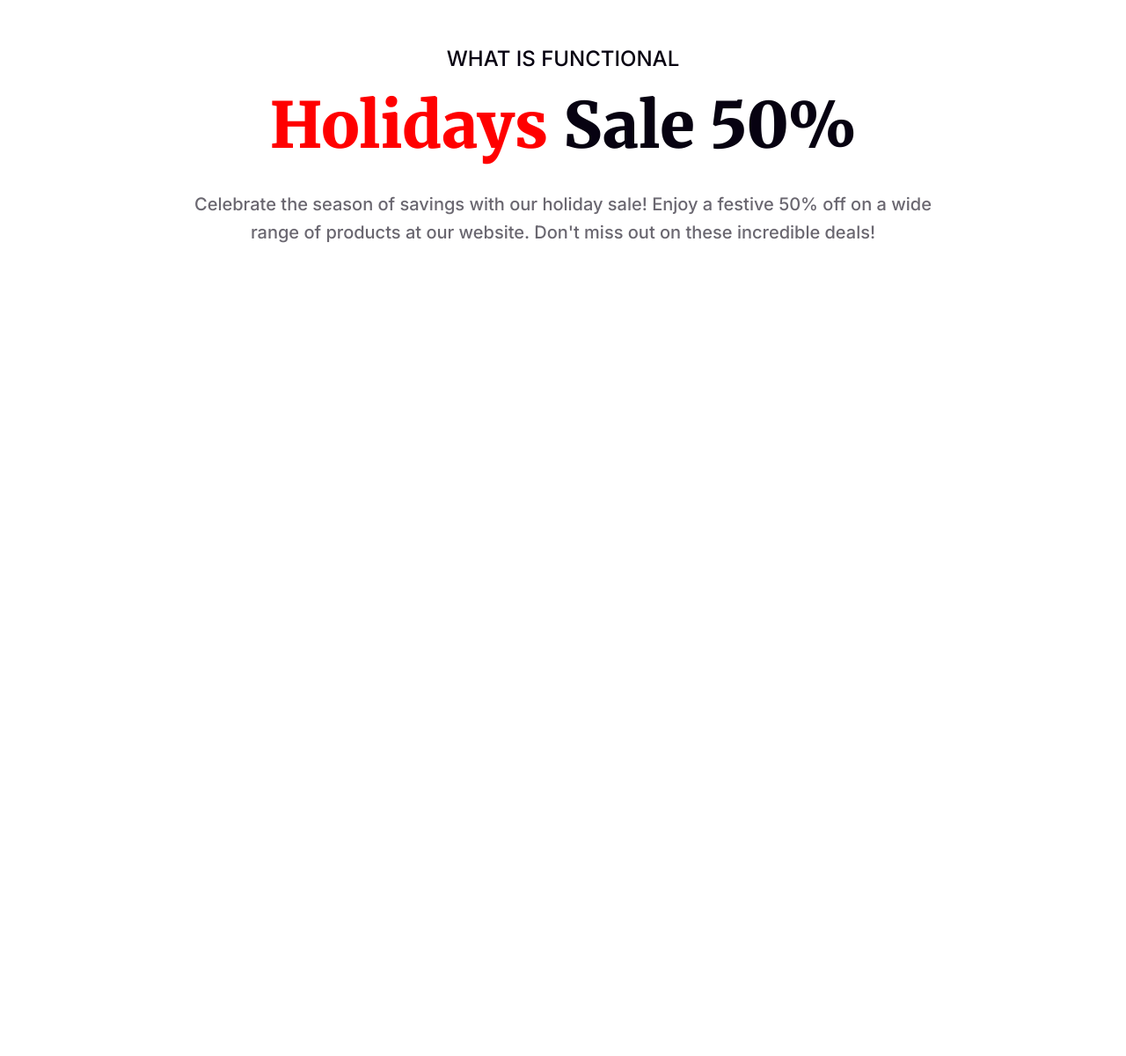
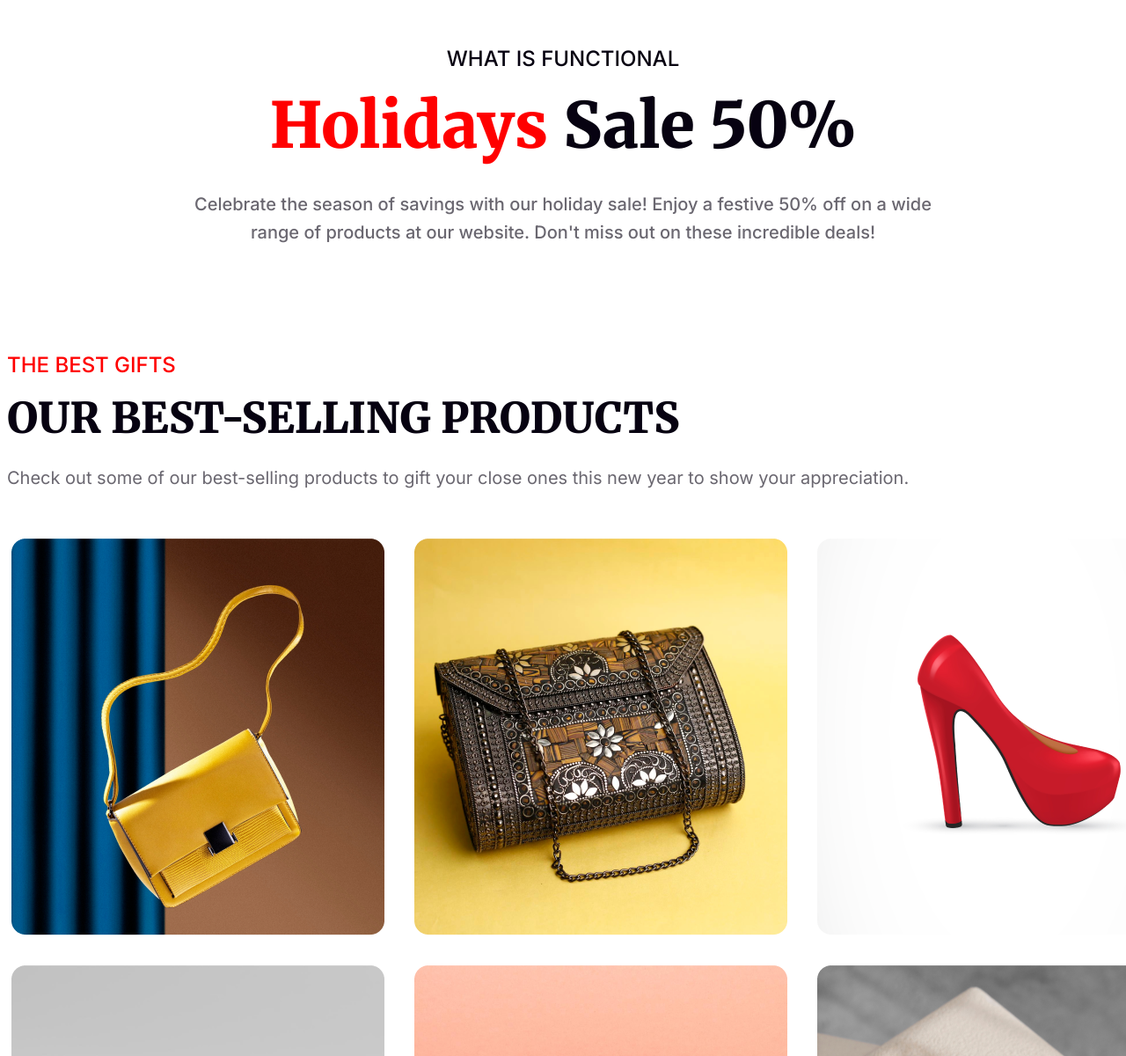
Before and after one commit to MiM1303/Assignment-1, a plain HTML site: page index.html in a window 1280 px wide. Shown: the part 3822-5022 px from the top of the page at 88% size. Before the commit the page ends 4122 px from the top, so only its background shows below. Drawn offline with Linux system fonts and the light colour scheme.

Commit message:
completed portfolio section

```diff
--- a/index.html
+++ b/index.html
@@ -125,5 +125,36 @@
 
     <!-- SALE SECTION END -->
 
+
+    <!-- PORTFOLIO SECTION START -->
+
+    <div class="portfolio-container">
+        <div class="portfolio-description">
+            <p class="title-1">
+                THE BEST GIFTS
+            </p>
+            <p class="title-2">
+                OUR BEST-SELLING PRODUCTS
+            </p>
+            <p class="title-3">
+                Check out some of our best-selling products to gift your close ones this new year to show your appreciation.
+            </p>
+        </div>
+        <div class="portfolio-images">
+            <div class="portfolio-img">
+                <img src="resources/Rectangle 3.png" alt="">
+                <img src="resources/Rectangle 4.png" alt="">
+                <img src="resources/Rectangle 5.png" alt="">
+            </div>
+            <div class="portfolio-img">
+                <img src="resources/Rectangle 6.png" alt="">
+                <img src="resources/Rectangle 7.png" alt="">
+                <img src="resources/Rectangle 8.png" alt="">
+            </div>
+        </div>
+    </div>
+
+    <!-- PORTFOLIO SECTION END -->
+
 </body>
 </html>
--- a/styles/style.css
+++ b/styles/style.css
@@ -250,6 +250,10 @@ header{
 
   /* SALE SECTION STYLES */
 
+  .sale-container{
+    margin-bottom: 120px;
+  }
+
   .sale-description{
     width: 66.75%;
     margin:auto auto;
@@ -281,3 +285,58 @@ header{
     font-weight: 500;
     line-height: 32px;
   }
+
+
+
+  /* PORTFOLIO SECTION STYLES */
+
+  .portfolio-container{
+    margin:auto auto;
+    align-items: center;
+    margin-top: 0px;
+    margin-bottom: 120px;
+    width: 1320px;
+    height: 600px;
+  }
+
+  .portfolio-container .title-1{
+    color: #F00;
+    font-family: Inter;
+    font-size: 24px;
+    font-weight: 500;
+    margin-bottom: 16px;
+  }
+
+  .portfolio-container .title-2{
+    color: #070211;
+    font-size: 48px;
+    font-weight: 900;
+    margin-bottom: 22px;
+    margin-top: 0px;
+  }
+
+  .portfolio-container .title-3{
+    color: rgba(7, 2, 17, 0.60);
+    font-family: Inter;
+    font-size: 20px;
+    font-weight: 400;
+    line-height: 32px;
+    margin-bottom: 48px;
+  }
+
+  .portfolio-img{
+    display: flex;
+  }
+
+  .portfolio-img img{
+    border-radius: 16px;
+    margin-bottom: 24px;
+    margin-right: 24px;
+    border: 5px solid transparent;
+  }
+
+  .portfolio-img img:hover{
+    border: 5px solid goldenrod;
+    border-radius: 30px;
+
+  }
```
